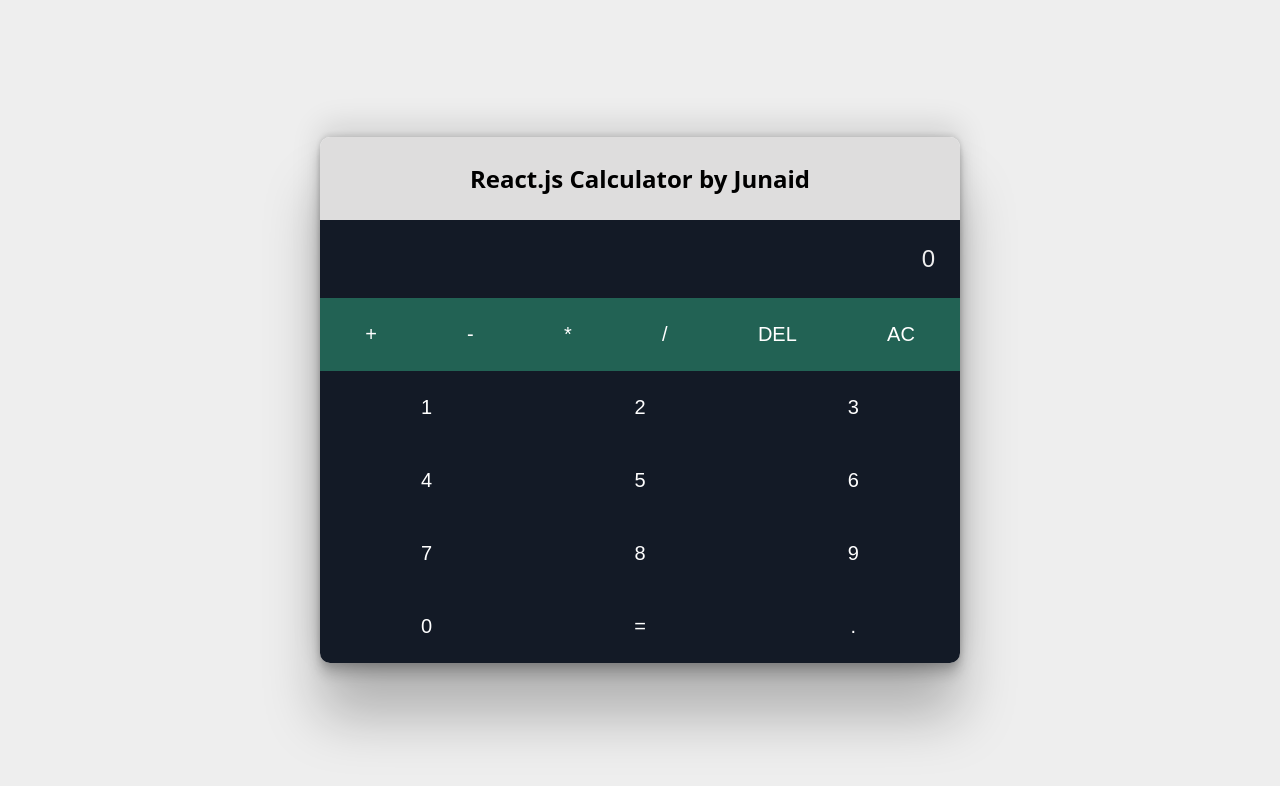
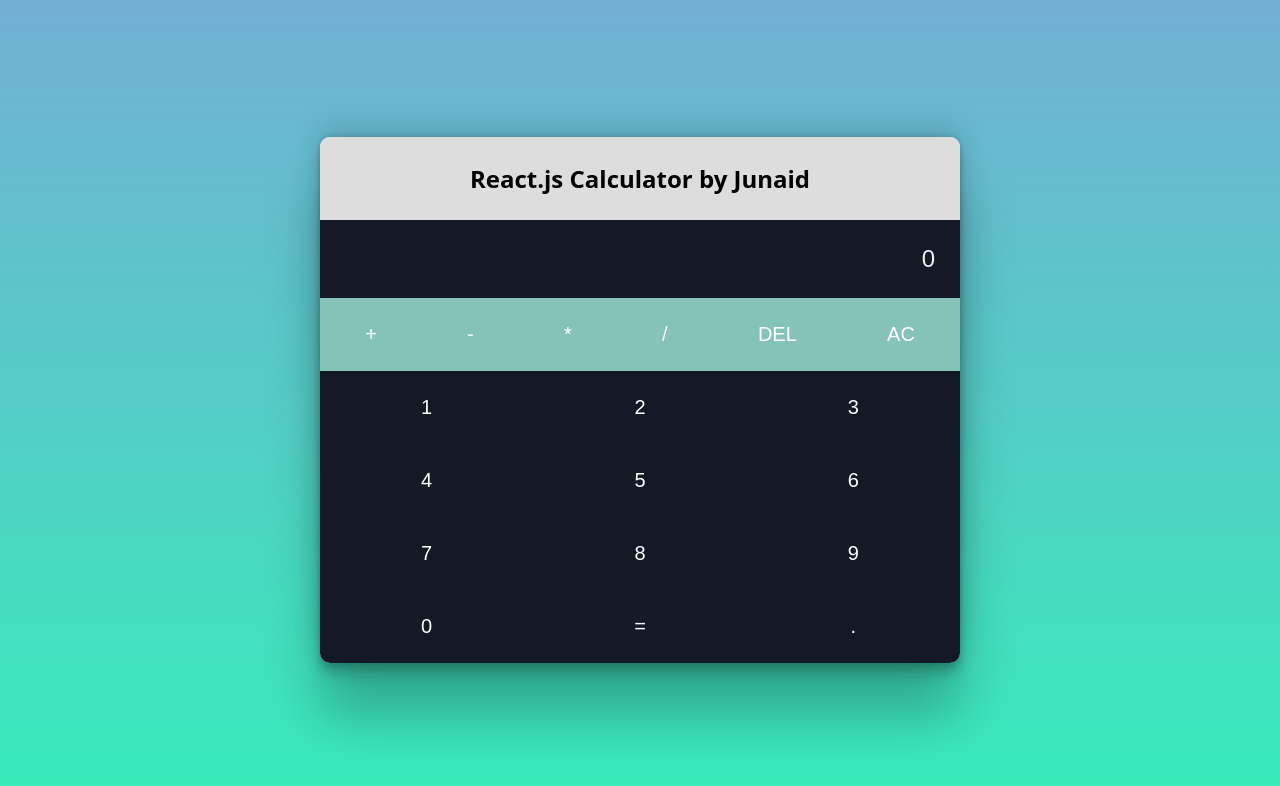
Before and after one commit to junaidtahir5/react-calculator, a React (Create React App) app: page / in a window 1280 px wide. Shown: the top 786 px of the page. Built offline with nearby package versions, Linux system fonts and the light colour scheme.

Commit message:
background styling

```diff
--- a/src/App.css
+++ b/src/App.css
@@ -1,4 +1,5 @@
 .App {
+  background-image: linear-gradient(to top, #37ecba 0%, #72afd3 100%);
   display: flex;
   min-height: 100vh;
   align-items: center;
@@ -58,7 +59,7 @@
 
 .operators button {
   flex: 1 1 auto;
-  background-color: var(--primary);
+  background-color: #84c3b6;
   font-weight: 500;
 }
 
```
